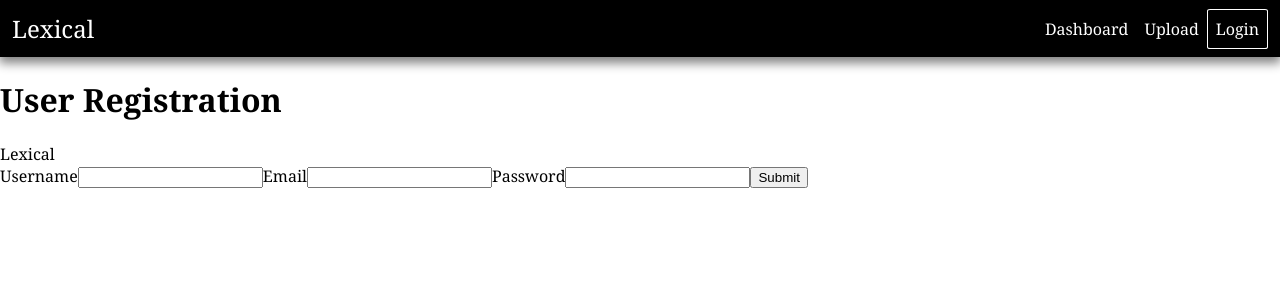
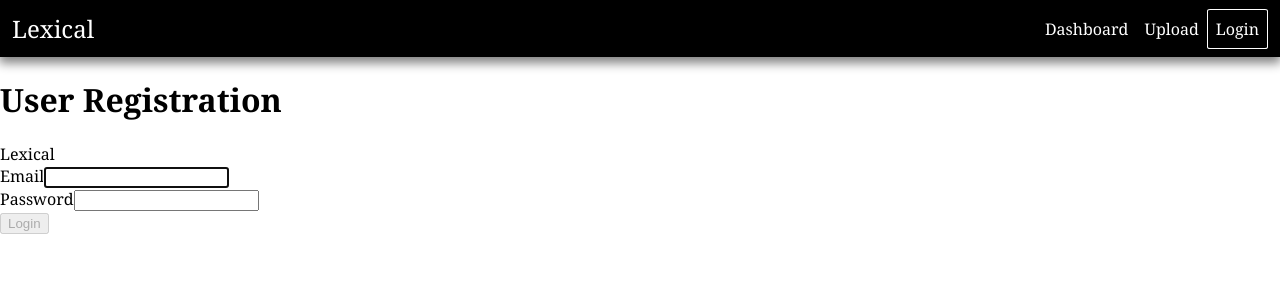
Before and after one commit to Capstone-Projects-2022-Spring/project-lexicallearner, a React (Create React App) app in the folder lexical-learner/: page /login in a window 1280 px wide. Shown: the top 300 px of the page. Built offline with nearby package versions, Linux system fonts and the light colour scheme.

Commit message:
update login page, add react-bootstrap, needs styling

```diff
--- a/lexical-learner/package.json
+++ b/lexical-learner/package.json
@@ -7,6 +7,7 @@
     "@testing-library/react": "^12.1.3",
     "@testing-library/user-event": "^13.5.0",
     "react": "^17.0.2",
+    "react-bootstrap": "^2.2.0",
     "react-dom": "^17.0.2",
     "react-icons": "^4.3.1",
     "react-router": "^6.2.1",
--- a/lexical-learner/src/pages/Login.jsx
+++ b/lexical-learner/src/pages/Login.jsx
@@ -1,8 +1,19 @@
-import React from "react";
+import React, { useState } from "react";
 import Navbar from "../components/navbar/Navbar";
+import Form from "react-bootstrap/Form";
+import Button from "react-bootstrap/Button";
 import "./Login.css";
 
 const Login = () => {
+    const [email, setEmail] = useState("");
+    const [password, setPassword] = useState("");
+
+    function validateForm() {
+        return email.length > 0 && password.length > 0;
+    }
+    function handleSubmit(event) {
+        event.preventDefault();
+    }
     return (
         <div className="Login">
             <Navbar />
@@ -13,21 +24,28 @@
                 <span>Lexical</span>
             </footer>
 
-            <form>
-                {/* Labels and inputs for form data */}
-                <label className="label">Username</label>
-                <input className="input" type="text" />
-
-                <label className="label">Email</label>
-                <input className="input" type="email" />
-
-                <label className="label">Password</label>
-                <input  className="input"  type="password" />
-
-                <button>
-                    Submit
-                </button>
-            </form>
+            <Form onSubmit={handleSubmit}>
+                <Form.Group size="lg" controlId="email">
+                    <Form.Label>Email</Form.Label>
+                    <Form.Control
+                        autoFocus
+                        type="email"
+                        value={email}
+                        onChange={(e) => setEmail(e.target.value)}
+                    />
+                </Form.Group>
+                <Form.Group size="lg" controlId="password">
+                    <Form.Label>Password</Form.Label>
+                    <Form.Control
+                        type="password"
+                        value={password}
+                        onChange={(e) => setPassword(e.target.value)}
+                    />
+                </Form.Group>
+                <Button block size="lg" type="submit" disabled={!validateForm()}>
+                    Login
+                </Button>
+            </Form>
         </div>
     );
 };
```
Also changed, not shown: 1 other file (tests, documents, lock files or other folders).
